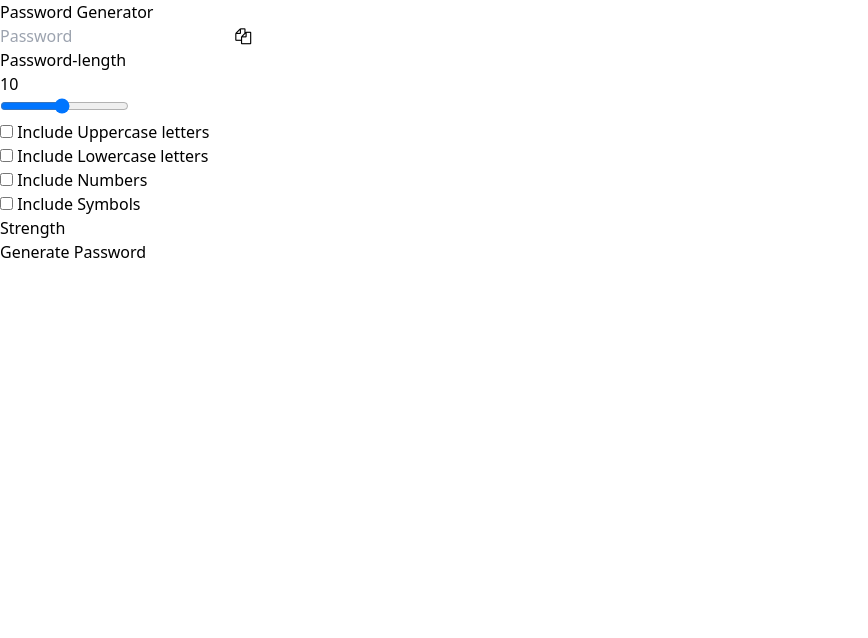
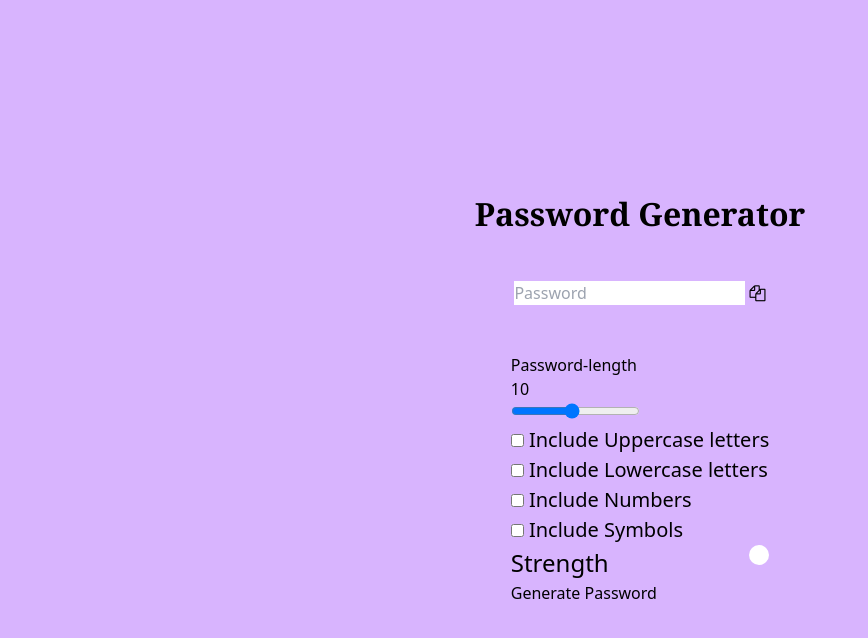
Before and after one commit to xmp-er/JS_Password_Generator, a plain HTML site: page index.html in a window 1280 px wide. Shown: the whole page, without its empty margins (0-868 px from the left). Drawn offline with nearby package versions, Linux system fonts and the light colour scheme.

Commit message:
Added fullfunctionality with basic html

```diff
--- a/index.html
+++ b/index.html
@@ -5,13 +5,14 @@
     <meta http-equiv="X-UA-Compatible" content="IE=edge">
     <meta name="viewport" content="width=device-width, initial-scale=1.0">
     <link rel='stylesheet' href='https://cdnjs.cloudflare.com/ajax/libs/font-awesome/4.7.0/css/font-awesome.min.css'>
-    <link href="https://unpkg.com/tailwindcss@^1.0/dist/tailwind.min.css" rel="stylesheet">
+    <script src="https://cdn.tailwindcss.com"></script>
     <title>My_JS_Pass_gen
     </title>
 </head>
 <body>
-    <div wrapper>
-        <h1>Password Generator</h1>
+    <div wrapper class="flex flex-col  bg-purple-300 w-screen h-screen items-center justify-center">
+        <div class="flex flex-col gap-12 justify-center items-center w-full">
+            <h1 class="text-[32px] leading-[38px] font-serif font-bold">Password Generator</h1>
             <!-- password generator div -->
             <div>
                 <input placeholder="Password" pass_box>
@@ -26,11 +27,11 @@
                     <p pass_len>10</p>
                 </div>
                 <!-- slider div -->
-            <div>
+                <div class="w-full">
                     <input type="range" min="1" max="20" value="10" slider>
                 </div>
                 <!-- checkboxes -->
-            <div>
+                <div class="text-[20px]">
                     <input type="checkbox" id="uppercase" name="uppercase">
                     <label for="uppercase">Include Uppercase letters</label><br>
 
@@ -43,9 +44,9 @@
                     <input type="checkbox" id="symbols" name="symbols">
                     <label for="symbols">Include Symbols</label><br>
                 </div>
-            <div>
-                <h2>Strength</h2>
-                <span class="dot"></span>
+                <div class="flex justify-between">
+                    <h2 class="text-[24px] font-normal">Strength</h2>
+                    <div circle class="w-5 h-5 bg-white rounded-full"></div>
                 </div>
                 <!-- generate password button -->
                 <div>
@@ -55,6 +56,7 @@
                 </div>
             </div>
         </div>
+    </div>
     <script src="index.js"></script>
 </body>
 </html>
--- a/index.js
+++ b/index.js
@@ -7,6 +7,8 @@ numbers=document.querySelector("input[name=numbers]")
 symbols=document.querySelector("input[name=symbols]")
 //add event listener to the generate_password button
 generate_password=document.querySelector("[generate_password]")
+
+circle=document.querySelector("[circle]")
 
 //function to change display of password-length everytime slide is interacted
 function slider_connect(){
@@ -102,6 +104,7 @@ function generate_pass(){
     }
     console.log(pass)
     pass_box.value=pass
+    circle.style.background=pass<=10?"red":"green";
 }
 
 //adding event listener to generating password
```
Lines whose indentation alone changed are shown as unchanged.
